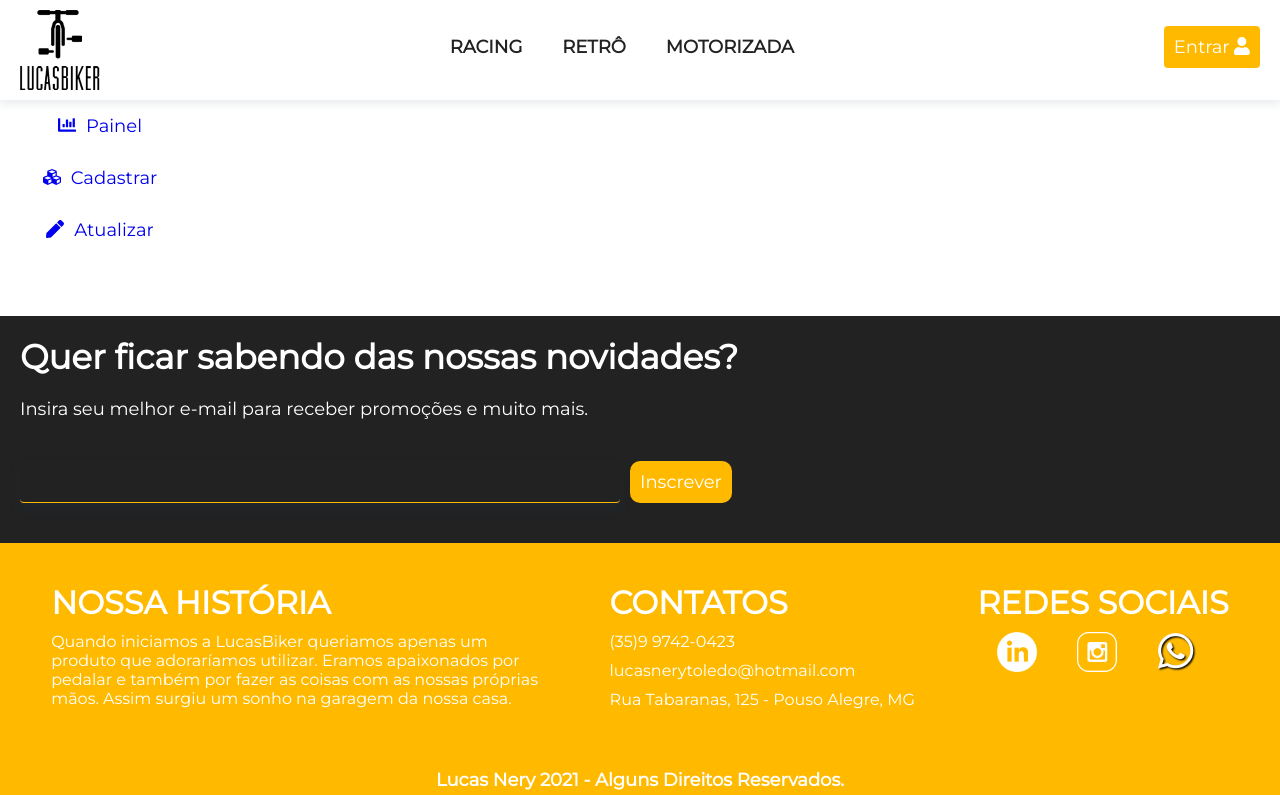
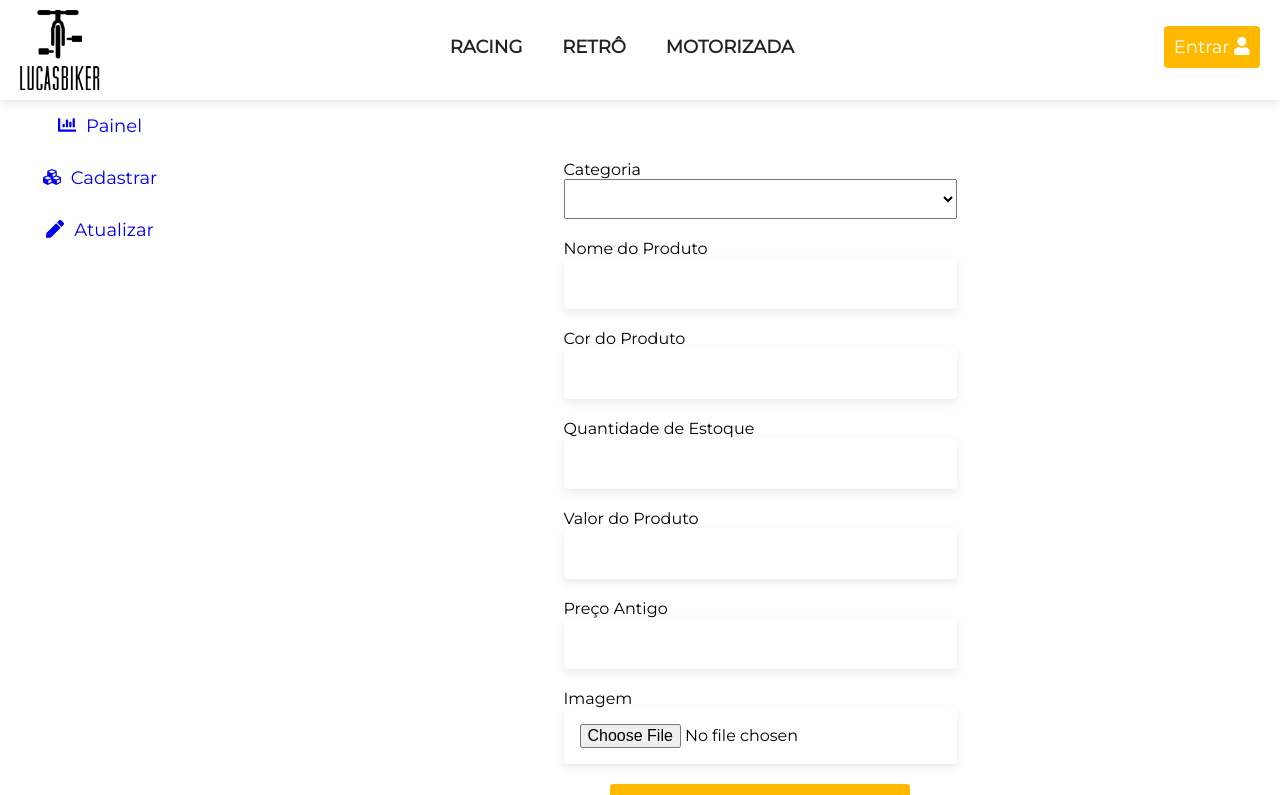
Before and after one commit to nerylucastoledo/Ecommerce, a Vue app: page /cadastrar-item in a window 1280 px wide. Shown: the top 795 px of the page. Built offline with nearby package versions, Linux system fonts and the light colour scheme; no server answers; what vue-apexcharts would draw is missing.

Commit message:
buildando para a produção

```diff
--- a/src/components/BarraLateral.vue
+++ b/src/components/BarraLateral.vue
@@ -40,7 +40,7 @@ export default {
 .sidebar {
     margin-top: 100px;
     background-color: #fff;
-    width: 200px;
+    min-width: 200px;
     text-align: center;
     margin-right: 40px;
 }
--- a/src/components/FormItem.vue
+++ b/src/components/FormItem.vue
@@ -174,7 +174,7 @@ export default {
 }
 
 .formulario-item {
-    width: 900px;
+    max-width: 100%;
     margin-bottom: 60px;
 }
 
--- a/src/views/AtualizarItem.vue
+++ b/src/views/AtualizarItem.vue
@@ -75,7 +75,7 @@ export default {
 }
 </script>
 
-<style>
+<style scoped>
 
 .atualizar {
     display: grid;
```
